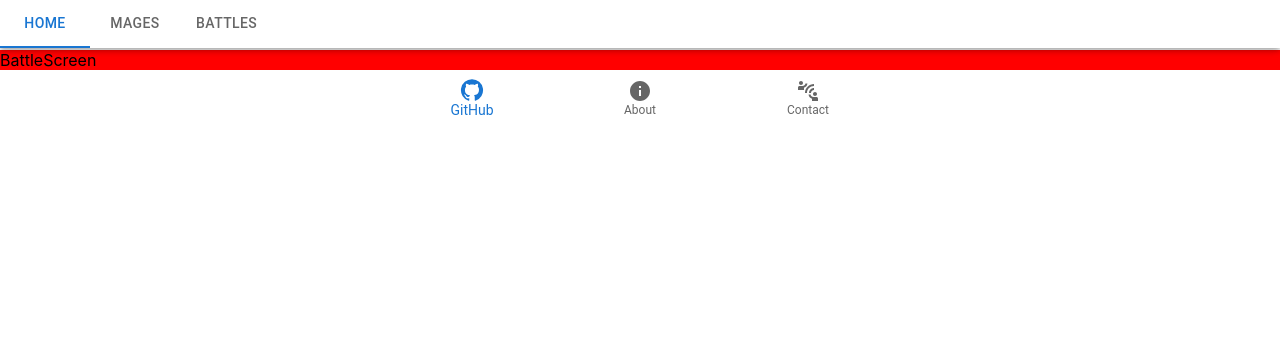
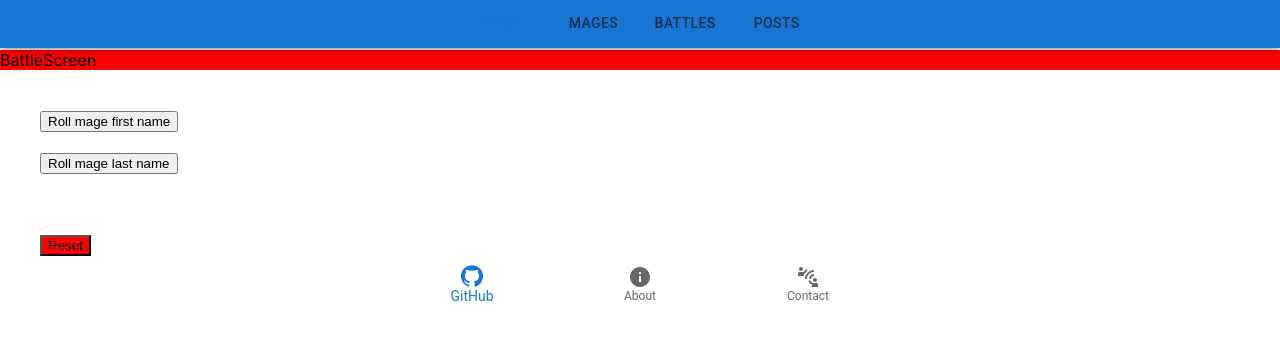
Before and after one commit to thegabe101/spider-mage-gap, a React (Create React App) app in the folder spider-redux/: page /battle in a window 1280 px wide. Shown: the top 340 px of the page. Built offline with nearby package versions, Linux system fonts and the light colour scheme.

Commit message:
added useDispatch in order to generate a currently non random mage name

```diff
--- a/spider-redux/src/Router.jsx
+++ b/spider-redux/src/Router.jsx
@@ -7,13 +7,9 @@ import AddPostForm from "./features/posts/AddPostForm";
 import SinglePostPage from "./features/posts/SinglePostPage";
 import EditPostForm from "./features/posts/EditPostForm";
 import Layout from "./components/Layout";
-
-
 import Footer from "./components/Foot";
-
-
-
 import NavBar from "./components/navbar";
+import { Form } from "./components";
 
 const Router = () => {
 	return (
@@ -21,7 +17,7 @@ const Router = () => {
 			<NavBar />
 			<Routes>
 				<Route path="/" element={<HomeScreen />} />
-        <Route path ="/posts" element={<PostsList />} />
+				<Route path="/posts" element={<PostsList />} />
 				<Route path="post">
 					<Route index element={<AddPostForm />} />
 					<Route path=":postId" element={<SinglePostPage />} />
@@ -30,6 +26,7 @@ const Router = () => {
 				<Route path="/mage" element={<MageScreen />} />
 				<Route path="/battle" element={<BattleScreen />} />
 			</Routes>
+			<Form />
 			<Footer />
 		</>
 	);
--- /dev/null
+++ b/spider-redux/src/components/RollMageName.jsx
@@ -0,0 +1,63 @@
+import React from "react";
+import { useDispatch, useSelector } from "react-redux";
+import { updateMageFirstName, updateMageLastName } from "../redux/actions";
+
+const Form = () => {
+	const dispatch = useDispatch();
+	const nameReducer = useSelector((state) => state.nameReducer);
+	const { mageFirstName, mageLastName, message } = nameReducer;
+	const handleFirstName = () => {
+		dispatch(updateMageFirstName("Hubius"));
+	};
+	const handleLastName = () => {
+		dispatch(updateMageLastName("Dangus"));
+	};
+	const handleReset = () => {
+		dispatch({ type: "", action: {} });
+	};
+	return (
+		<React.Fragment>
+			<div className="container">
+				<br />
+				<br />
+				<label>{mageFirstName}</label>
+				<button
+					style={{ marginLeft: "5vh" }}
+					type="submit"
+					onClick={handleFirstName}
+				>
+					Roll mage first name
+				</button>
+				<br />
+				<br />
+				<label>{mageLastName}</label>
+				<button
+					style={{ marginLeft: "5vh" }}
+					type="submit"
+					onClick={handleLastName}
+				>
+					Roll mage last name
+				</button>
+
+				<br />
+				<br />
+				<br />
+				{message && (
+					<label style={{ background: "lightgreen" }}>
+						{message}
+					</label>
+				)}
+				<br />
+				<button
+					style={{ background: "red", marginLeft: "5vh" }}
+					type="submit"
+					onClick={handleReset}
+				>
+					Reset
+				</button>
+			</div>
+		</React.Fragment>
+	);
+};
+
+export default Form;
--- /dev/null
+++ b/spider-redux/src/components/index.js
@@ -0,0 +1 @@
+export { default as Form } from "./RollMageName";
--- a/spider-redux/src/components/navbar.jsx
+++ b/spider-redux/src/components/navbar.jsx
@@ -4,6 +4,7 @@ import Tabs from "@mui/material/Tabs";
 import Tab from "@mui/material/Tab";
 import { Link } from "react-router-dom";
 import Box from "@mui/material/Box";
+import "../styles/navbar.css";
 const NavBar = (props) => {
 	const [value, setValue] = useState(0);
 
@@ -15,9 +16,10 @@ const NavBar = (props) => {
 		<React.Fragment>
 			<Box sx={{ flexGrow: 1 }}>
 				<AppBar
-					position="fixed"
-					color="transparent"
-					style={{ position: "fixed", top: 0 }}
+					className="navContainer"
+					// position="fixed"
+					// color="transparent"
+					// style={{ position: "fixed", top: 0 }}
 				>
 					<Tabs
 						value={value}
@@ -39,6 +41,12 @@ const NavBar = (props) => {
 							component={Link}
 							to={"/battle"}
 						/>
+						<Tab
+							label="Posts"
+							index={1}
+							component={Link}
+							to={"/posts"}
+						/>
 					</Tabs>
 				</AppBar>
 			</Box>
--- a/spider-redux/src/index.js
+++ b/spider-redux/src/index.js
@@ -1,7 +1,7 @@
 import React from 'react';
 import { createRoot } from 'react-dom/client';
 import { Provider } from 'react-redux';
-import { store } from './app/store';
+import store from "./redux/store";
 import App from './App';
 import reportWebVitals from './reportWebVitals';
 import './index.css';
@@ -10,11 +10,9 @@ const container = document.getElementById('root');
 const root = createRoot(container);
 
 root.render(
-  <React.StrictMode>
-    <Provider store={store}>
-      <App />
-    </Provider>
-  </React.StrictMode>
+  <Provider store={store}>
+    <App />
+  </Provider>
 );
 
 // If you want to start measuring performance in your app, pass a function
--- /dev/null
+++ b/spider-redux/src/redux/actions/index.js
@@ -0,0 +1,33 @@
+import { SET_MAGE_FIRST_NAME, SET_MAGE_LAST_NAME } from "../types";
+export const updateMageFirstName = (firstName) => (dispatch, getState) => {
+    try {
+        console.log(firstName, getState());
+        dispatch({
+            type: SET_MAGE_FIRST_NAME,
+            payload: {
+                firstName,
+                message: `You have rolled a first name of ${firstName} `,
+            },
+        });
+    } catch (error) {
+        console.log("Error", error);
+    }
+};
+export const updateMageLastName = (lastName) => (dispatch, getState) => {
+    try {
+        // console.log(lastName);
+        // console.log(nameReducer.mageFirstName);
+        // console.log(nameReducer.mageLastName);
+        // console.log(firstName);
+        // console.log(lastName);
+        dispatch({
+            type: SET_MAGE_LAST_NAME,
+            payload: {
+                lastName,
+                message: `You have rolled a last name of ${lastName} `,
+            },
+        });
+    } catch (error) {
+        console.log("Error", error);
+    }
+};
--- /dev/null
+++ b/spider-redux/src/redux/reducers/index.js
@@ -0,0 +1,24 @@
+import { SET_MAGE_FIRST_NAME, SET_MAGE_LAST_NAME } from "../types";
+
+const INITIAL_STATE = {
+    firstName: "Your",
+    lastName: "Mage",
+    message: "",
+};
+
+export default (state = INITIAL_STATE, action) => {
+    switch (action.type) {
+        case SET_MAGE_FIRST_NAME:
+            return {
+                ...state,
+                ...action.payload,
+            };
+        case SET_MAGE_LAST_NAME:
+            return {
+                ...state,
+                ...action.payload,
+            };
+        default:
+            return INITIAL_STATE;
+    }
+};
--- /dev/null
+++ b/spider-redux/src/redux/store/index.js
@@ -0,0 +1,16 @@
+import thunk from "redux-thunk";
+import { createStore, applyMiddleware, combineReducers } from "redux";
+import Reducer from "../reducers";
+
+const initialState = {};
+const reducers = combineReducers({
+    nameReducer: Reducer,
+});
+const middleware = [thunk];
+
+const store = createStore(
+    reducers,
+    initialState,
+    applyMiddleware(...middleware)
+);
+export default store;
--- /dev/null
+++ b/spider-redux/src/redux/types/index.js
@@ -0,0 +1,2 @@
+export const SET_MAGE_FIRST_NAME = "SET_MAGE_FIRST_NAME";
+export const SET_MAGE_LAST_NAME = "SET_MAGE_LAST_NAME";
--- /dev/null
+++ b/spider-redux/src/styles/navbar.css
@@ -0,0 +1,5 @@
+.navContainer {
+    background-color: cadetblue;
+    justify-content: center;
+    align-items: center;
+}
```
Also changed, not shown: spider-redux/src/App.jsx (+7 -10 lines). Lines whose indentation alone changed are shown as unchanged.
